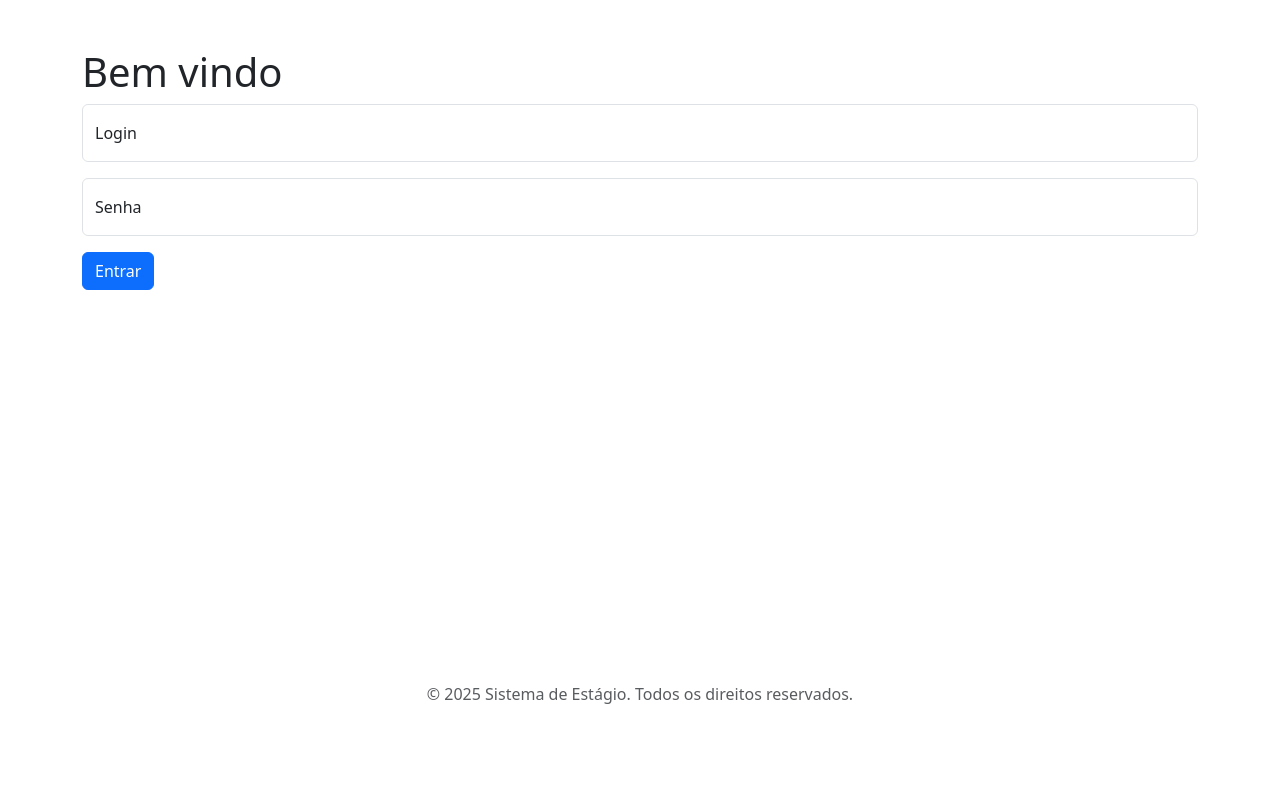
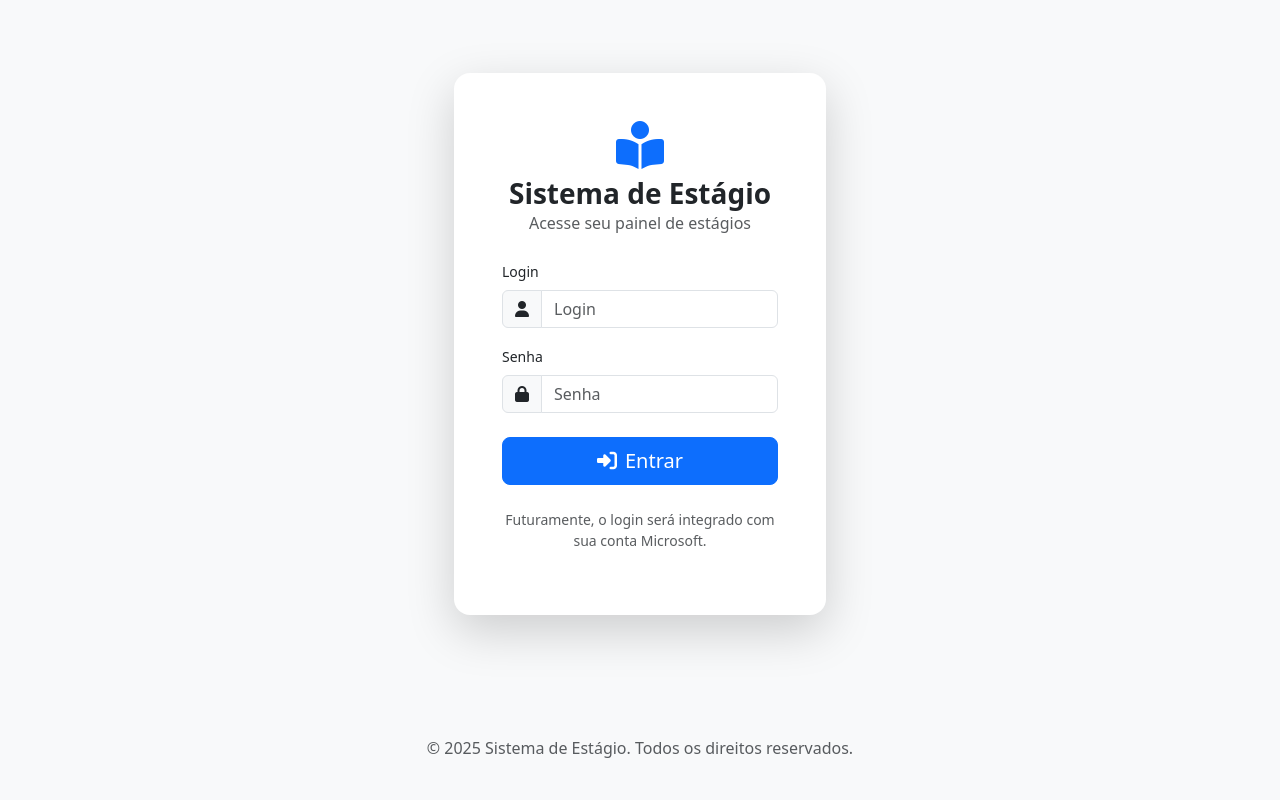
Before and after one commit to BrenoStuff/sistema-estagio, a PHP site: page /login.php in a window 1280 px wide. Run offline with PHP 8.4, Linux system fonts and the light colour scheme.

Commit message:
Atualização do visual da página de login

```diff
--- a/login.php
+++ b/login.php
@@ -1,33 +1,82 @@
 <?php require 'config.php'; ?>
+<?php
+// Define $title ANTES de incluir o head.php
+$title = SIS_NAME . " - Login";
+?>
 <?php require 'components/head.php'; ?>
 
-<body class="container py-5">
-    <h1> Bem vindo </h1>
+<!--
+  Layout de <body> modificado para centralizar o conteúdo:
+  - d-flex: Ativa o Flexbox
+  - flex-column: Organiza os itens em coluna (main e footer)
+  - min-vh-100: Garante que o corpo ocupe pelo menos 100% da altura da tela
+  - bg-body-tertiary: Fundo que reage ao modo claro/escuro
+-->
+<body class="d-flex flex-column min-vh-100 bg-body-tertiary">
 
-    <!-- form com boostrap usando floating label -->
-    <form action="<?php echo BASE_URL;?>backend/auth/login.php" method="POST">
-        <div class="form-floating mb-3">
-            <input type="text" class="form-control" id="login" name="login" placeholder="Login">
-            <label for="login">Login</label>
+    <!--
+      Container principal:
+      - flex-grow-1: Faz este container "crescer" e ocupar o espaço, empurrando o footer para baixo.
+      - d-flex align-items-center justify-content-center: Centraliza o card de login vertical e horizontalmente.
+    -->
+    <main class="container flex-grow-1 d-flex align-items-center justify-content-center">
+        <div class="col-lg-4 col-md-6 col-sm-8">
+
+            <!-- Card de Login -->
+            <div class="card shadow-lg border-0 rounded-4">
+                <div class="card-body p-4 p-sm-5">
+
+                    <!-- Título e Ícone -->
+                    <div class="text-center mb-4">
+                        <i class="fas fa-book-reader fa-3x text-primary"></i>
+                        <h1 class="h3 fw-bold mt-2 mb-0"><?php echo SIS_NAME; ?></h1>
+                        <p class="text-muted">Acesse seu painel de estágios</p>
                     </div>
-        <div class="form-floating mb-3">
-            <input type="password" class="form-control" id="senha" name="senha" placeholder="Senha">
-            <label for="senha">Senha</label>
-        </div>
-        <button type="submit" class="btn btn-primary">Entrar</button>
-    </form>
 
-    <br><br>
-
+                    <!-- Alerta de Erro (movido para dentro do card) -->
                     <?php if (isset($_GET['aviso'])) { ?>
                         <div class="alert alert-danger alert-dismissible fade show" role="alert">
-            <?php echo $_GET['aviso']; ?>
+                            <i class="fas fa-exclamation-triangle me-2"></i>
+                            <?php echo htmlspecialchars($_GET['aviso']); // Adiciona h() por segurança ?>
                             <button type="button" class="btn-close" data-bs-dismiss="alert" aria-label="Close"></button>
                         </div>
                     <?php } ?>
 
-    <p class="d-none d-md-block" style="margin-top: 40vh;"></p>
-    <p class="d-md-none" style="margin-top: 35vh;"></p>
+                    <!-- Formulário com Input Groups -->
+                    <form action="<?php echo BASE_URL;?>backend/auth/login.php" method="POST">
+                        <label for="login" class="form-label small">Login</label>
+                        <div class="input-group mb-3">
+                            <span class="input-group-text"><i class="fas fa-user"></i></span>
+                            <input type="text" class="form-control" id="login" name="login" placeholder="Login" required>
+                        </div>
+
+                        <label for="senha" class="form-label small">Senha</label>
+                        <div class="input-group mb-4">
+                            <span class="input-group-text"><i class="fas fa-lock"></i></span>
+                            <input type="password" class="form-control" id="senha" name="senha" placeholder="Senha" required>
+                        </div>
+
+                        <button type="submit" class="btn btn-primary w-100 btn-lg">
+                            <i class="fas fa-sign-in-alt me-2"></i>Entrar
+                        </button>
+                    </form>
+
+                    <!-- Placeholder para o login da Microsoft -->
+                    <div class="text-center mt-4">
+                        <p class="text-muted small">Futuramente, o login será integrado com sua conta Microsoft.</p>
+                    </div>
+
+                </div>
+            </div>
+        </div>
+    </main>
+
+    <!--
+      Rodapé:
+      - mt-auto: Margem superior automática, empurra o rodapé para o fim do container flex (body).
+    -->
+    <div class="mt-auto">
         <?php require 'components/footer.php'; ?>
+    </div>
 </body>
 </html>
```
Lines whose indentation alone changed are shown as unchanged.
